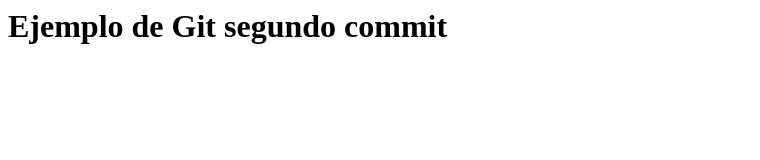
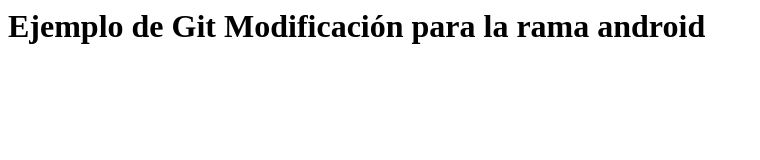
Before and after one commit to javiermedinag/IntDesSoftware_1P_2021A, a plain HTML site: page index.html in a window 1280 px wide. Shown: the whole page, without its empty margins (0-760 px from the left). Drawn offline with Linux system fonts and the light colour scheme.

Commit message:
Primer commit para la rtama android

```diff
--- a/index.html
+++ b/index.html
@@ -8,7 +8,7 @@
 	<body>
 		<h1>
 			Ejemplo de Git
-			segundo commit
+			Modificación para la rama android
 		</h1>
 	</body>
 </html>
```
Also changed, not shown: landing_index.html (+2 -1 lines).
